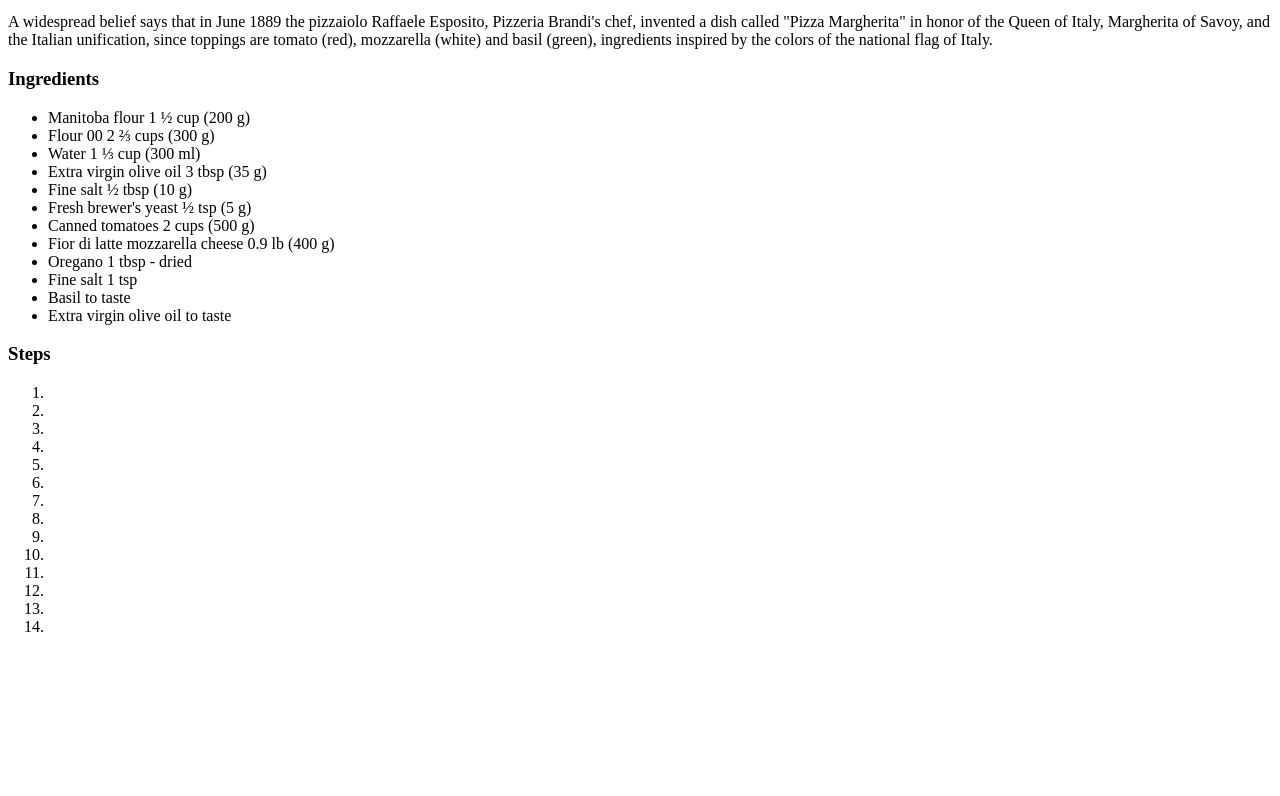
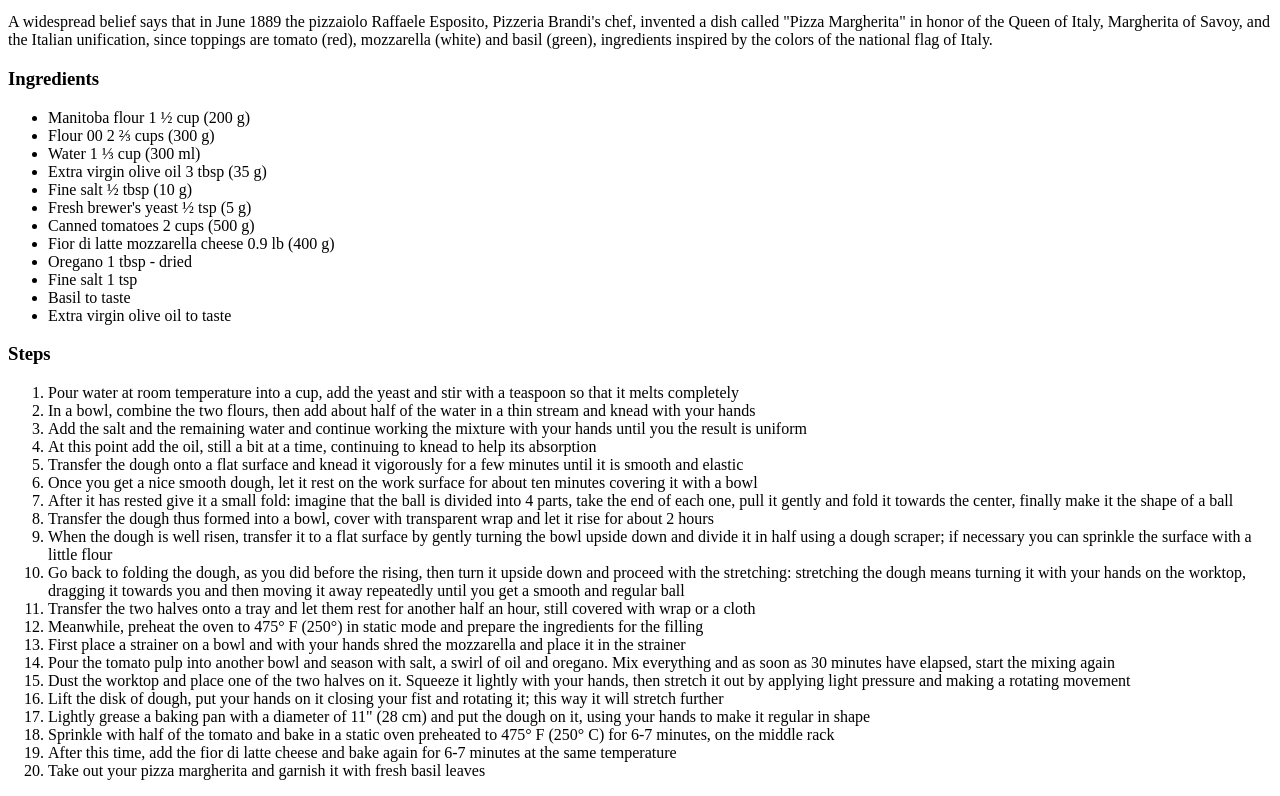
Before and after one commit to r3andom/recipe-project, a plain HTML site: page recipes/pizza_margherita.html in a window 1280 px wide. Shown: the part 482-1278 px from the top of the page. Before the commit the page ends 1134 px from the top, so only its background shows below. Drawn offline with Linux system fonts and the light colour scheme.

Commit message:
Add Margherita content and modified other recipes
Finished adding the steps of the pizza Margherita recipe, added imperial
units in amatriciana ingredients and changed ingredient and steps of
carbonara recipe, using the same source of the other 2, www.giallozafferano.com.

Also made some minor change in the name of the recipe and capitalization.

```diff
--- a/recipes/pizza_margherita.html
+++ b/recipes/pizza_margherita.html
@@ -1,7 +1,7 @@
 <!DOCTYPE html>
 <html lang="en">
     <head>
-        <title>Pizza margherita</title>
+        <title>Pizza Margherita</title>
         <meta charset="UTF-8">
     </head>
 
@@ -39,20 +39,26 @@
         <h3>Steps</h3>
 
             <ol>
-                <li></li>
-                <li></li>
-                <li></li>
-                <li></li>
-                <li></li>
-                <li></li>
-                <li></li>
-                <li></li>
-                <li></li>
-                <li></li>
-                <li></li>
-                <li></li>
-                <li></li>
-                <li></li>
+                <li>Pour water at room temperature into a cup, add the yeast and stir with a teaspoon so that it melts completely</li>
+                <li>In a bowl, combine the two flours, then add about half of the water in a thin stream and knead with your hands</li>
+                <li>Add the salt and the remaining water and continue working the mixture with your hands until you the result is uniform</li>
+                <li>At this point add the oil, still a bit at a time, continuing to knead to help its absorption</li>
+                <li>Transfer the dough onto a flat surface and knead it vigorously for a few minutes until it is smooth and elastic</li>
+                <li>Once you get a nice smooth dough, let it rest on the work surface for about ten minutes covering it with a bowl</li>
+                <li>After it has rested give it a small fold: imagine that the ball is divided into 4 parts, take the end of each one, pull it gently and fold it towards the center, finally make it the shape of a ball</li>
+                <li>Transfer the dough thus formed into a bowl, cover with transparent wrap and let it rise for about 2 hours</li>
+                <li>When the dough is well risen, transfer it to a flat surface by gently turning the bowl upside down and divide it in half using a dough scraper; if necessary you can sprinkle the surface with a little flour</li>
+                <li>Go back to folding the dough, as you did before the rising, then turn it upside down and proceed with the stretching: stretching the dough means turning it with your hands on the worktop, dragging it towards you and then moving it away repeatedly until you get a smooth and regular ball</li>
+                <li>Transfer the two halves onto a tray and let them rest for another half an hour, still covered with wrap or a cloth</li>
+                <li>Meanwhile, preheat the oven to 475° F (250°) in static mode and prepare the ingredients for the filling</li>
+                <li>First place a strainer on a bowl and with your hands shred the mozzarella and place it in the strainer</li>
+                <li>Pour the tomato pulp into another bowl and season with salt, a swirl of oil and oregano. Mix everything and as soon as 30 minutes have elapsed, start the mixing again</li>
+                <li>Dust the worktop and place one of the two halves on it. Squeeze it lightly with your hands, then stretch it out by applying light pressure and making a rotating movement</li>
+                <li>Lift the disk of dough, put your hands on it closing your fist and rotating it; this way it will stretch further</li>
+                <li>Lightly grease a baking pan with a diameter of 11" (28 cm) and put the dough on it, using your hands to make it regular in shape</li>
+                <li>Sprinkle with half of the tomato and bake in a static oven preheated to 475° F (250° C) for 6-7 minutes, on the middle rack</li>
+                <li>After this time, add the fior di latte cheese and bake again for 6-7 minutes at the same temperature</li>
+                <li>Take out your pizza margherita and garnish it with fresh basil leaves</li>
             </ol>
 
     </body>
```
Also changed, not shown: index.html (+1 -1 lines), recipes/amatriciana.html (+13 -23 lines), recipes/carbonara.html (+19 -29 lines).
